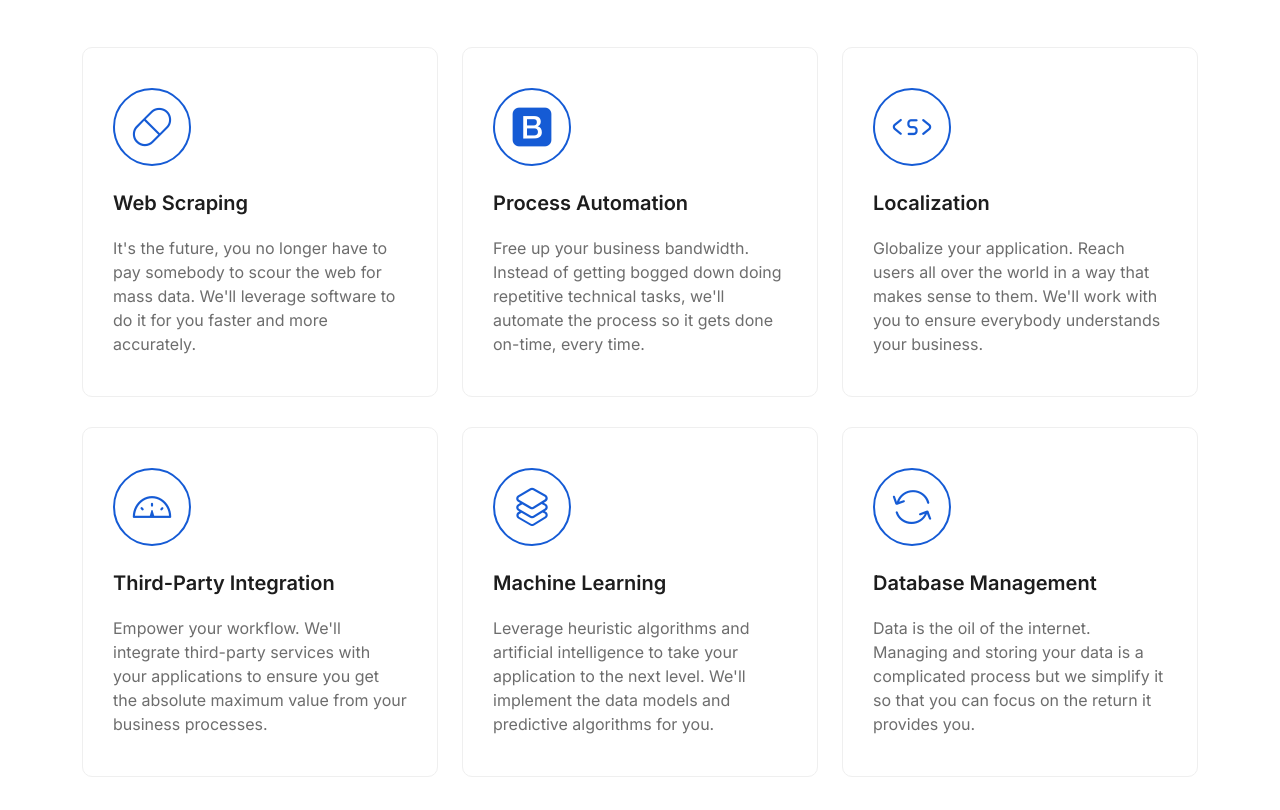
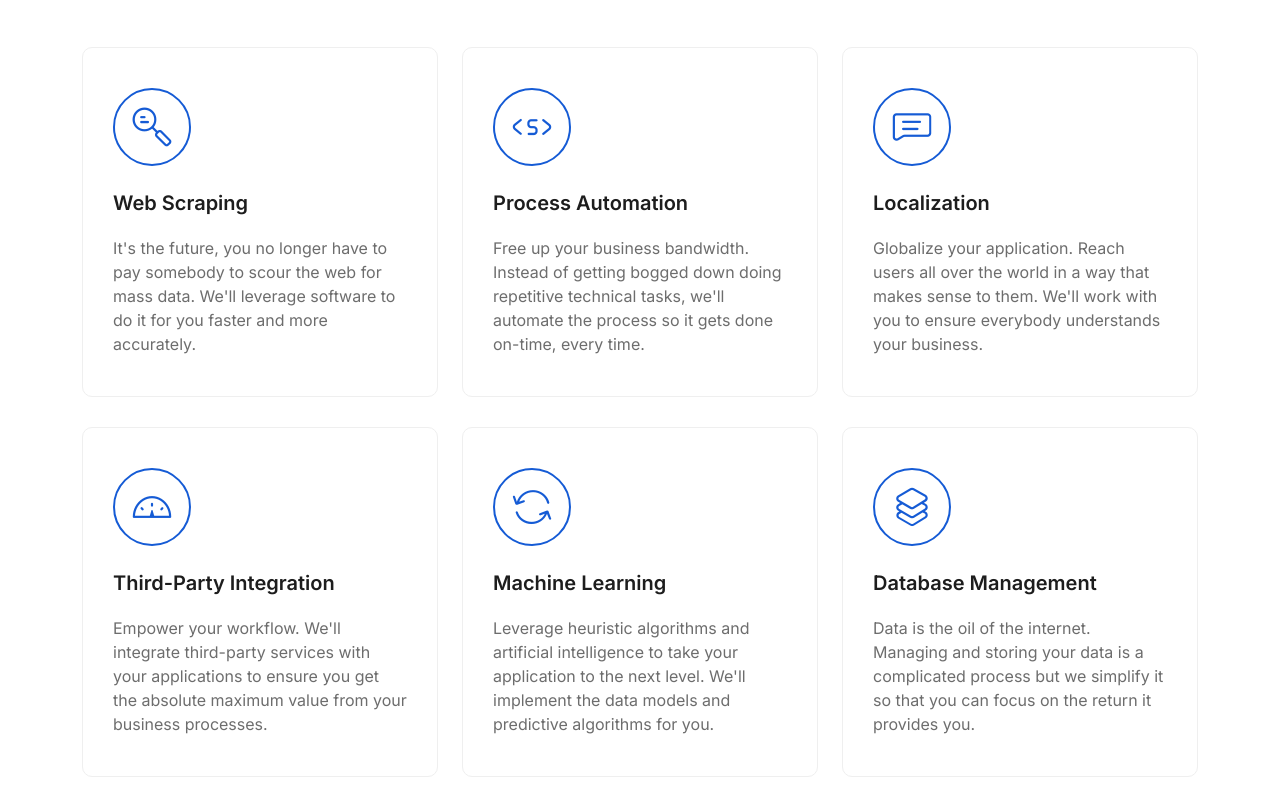
Before and after one commit to davidsalazkin/seamless-solution-landing-page, a plain HTML site: page index.html in a window 1280 px wide. Shown: the part 884-1694 px from the top of the page. Drawn offline with Linux system fonts and the light colour scheme; a script that the page names is missing.

Commit message:
updated services icons

```diff
--- a/index.html
+++ b/index.html
@@ -124,7 +124,7 @@
         <div class="col-lg-4 col-md-6">
           <div class="single-services">
             <div class="service-icon">
-              <i class="lni lni-capsule"></i>
+              <i class="lni lni-keyword-research"></i>
             </div>
             <div class="service-content">
               <h4>Web Scraping</h4>
@@ -137,7 +137,7 @@
         <div class="col-lg-4 col-md-6">
           <div class="single-services">
             <div class="service-icon">
-              <i class="lni lni-bootstrap"></i>
+              <i class="lni lni-shortcode"></i>
             </div>
             <div class="service-content">
               <h4>Process Automation</h4>
@@ -150,7 +150,7 @@
         <div class="col-lg-4 col-md-6">
           <div class="single-services">
             <div class="service-icon">
-              <i class="lni lni-shortcode"></i>
+              <i class="lni lni-comments-alt"></i>
             </div>
             <div class="service-content">
               <h4>Localization</h4>
@@ -176,7 +176,7 @@
         <div class="col-lg-4 col-md-6">
           <div class="single-services">
             <div class="service-icon">
-              <i class="lni lni-layers"></i>
+              <i class="lni lni-reload"></i>
             </div>
             <div class="service-content">
               <h4>Machine Learning</h4>
@@ -189,7 +189,7 @@
         <div class="col-lg-4 col-md-6">
           <div class="single-services">
             <div class="service-icon">
-              <i class="lni lni-reload"></i>
+              <i class="lni lni-layers"></i>
             </div>
             <div class="service-content">
               <h4>Database Management</h4>
```
